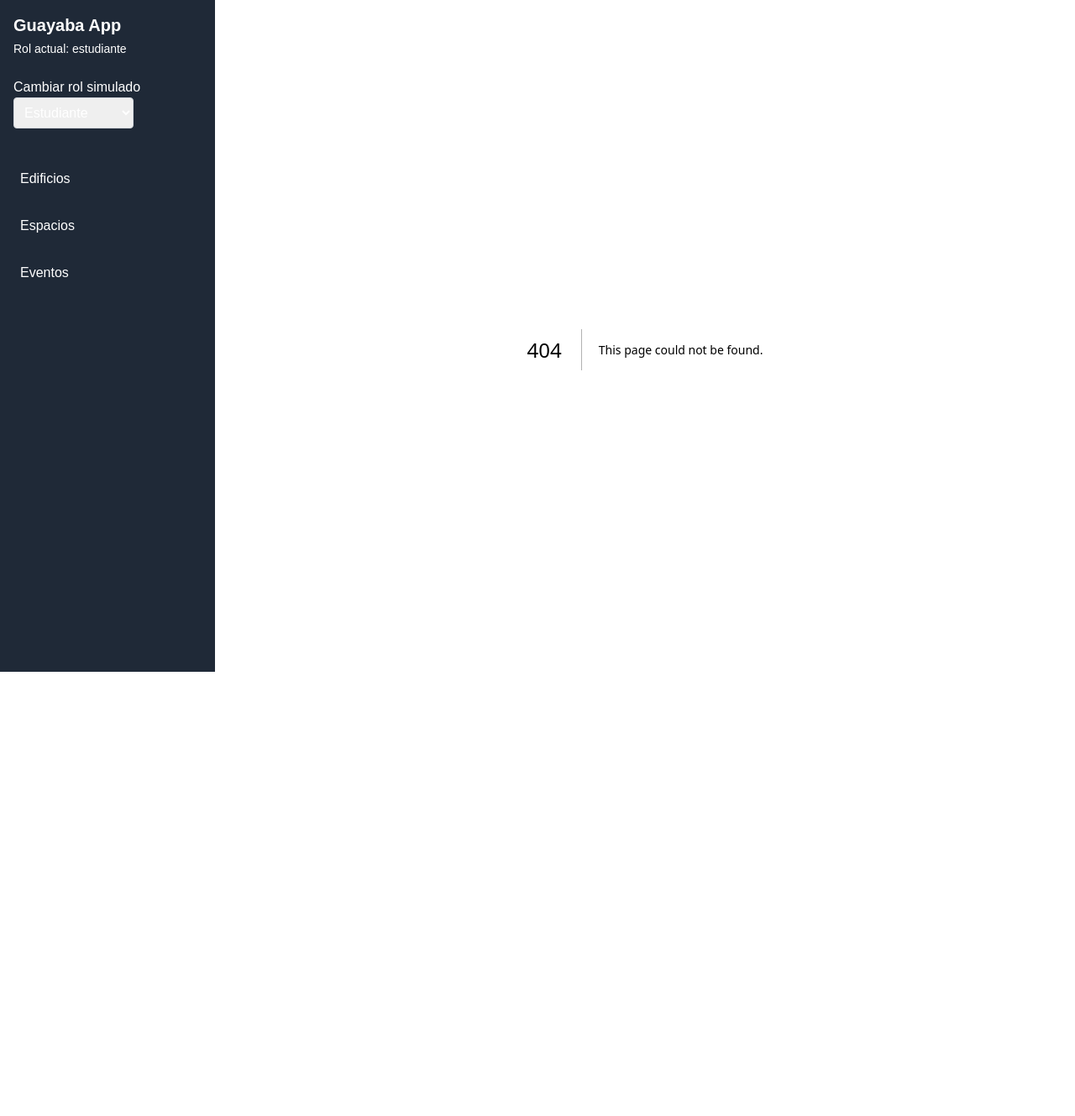
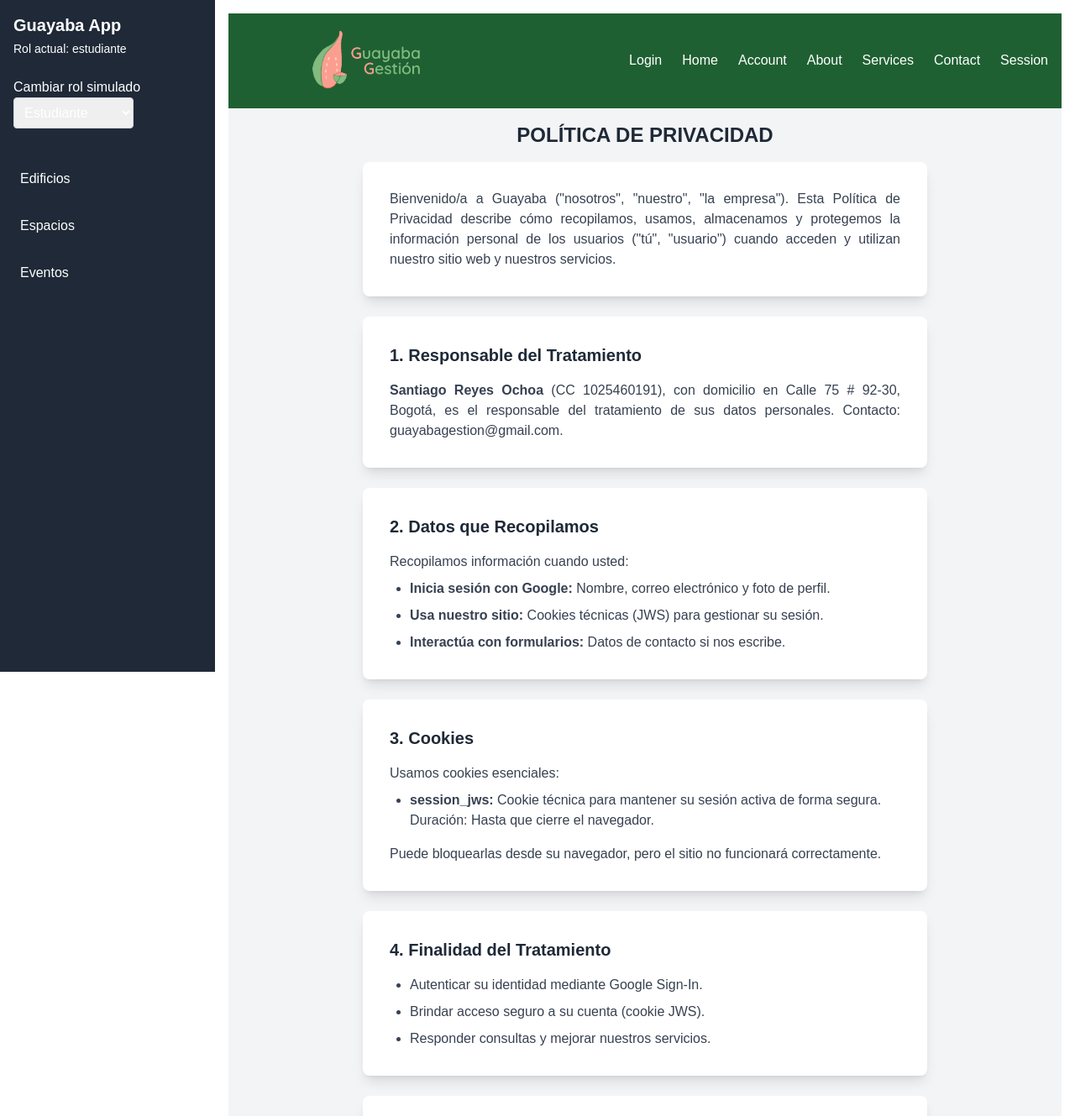
Before and after one commit to GUAYABA-Gestion/GUAYABA-Frontend, a Next.js app: page /privacy in a window 1280 px wide. Before the commit this address had no page. Shown: the top 1329 px of the page at 84% size. Before the commit the page ends 832 px from the top, so only its background shows below. Built offline with nearby package versions, Linux system fonts and the light colour scheme.

Commit message:
privacy policy page added

```diff
--- a/components/Footer.tsx
+++ b/components/Footer.tsx
@@ -19,10 +19,10 @@ const Footer = () => {
                 <a href="#" className="hover:underline">Términos y Condiciones</a>
               </li>
               <li>
-                <a href="#" className="hover:underline">Política de Privacidad</a>
+                <a href="/privacy" className="hover:underline">Política de Privacidad</a>
               </li>
               <li>
-                <a href="#" className="hover:underline">Política de Tratamiento de Datos</a>
+                <a href="/policy" className="hover:underline">Política de Tratamiento de Datos</a>
               </li>
             </ul>
           </div>
--- a/src/app/policy/page.tsx
+++ b/src/app/policy/page.tsx
@@ -1,7 +1,7 @@
 "use client";
 import { useSession } from "next-auth/react";
 import { useEffect, useState } from "react";
-import { Header } from "../../../components";
+import { Header, Footer } from "../../../components";
 
 export default function Home() {
   const { data: session } = useSession();
@@ -196,7 +196,7 @@ export default function Home() {
             <br></br><br></br>
             •	Atender y evaluar la satisfacción de los usuarios frente a las peticiones, quejas, reclamos y denuncias presentadas.
             <br></br><br></br>
-            La recolección, almacenamiento, uso, circulación, supresión, actualización y gestión de los datos personales capturados por Guayaba, se realizará en ejercicio de sus funciones legales.
+            La recolección, almacenamiento, uso, circulación, supresión, actualización y gestión de los datos personales capturados por Guayaba, se realizará en ejercicio de sus funciones.
           </p>
         </div>
 
@@ -426,6 +426,7 @@ export default function Home() {
           </p>
         </div>
       </div>
+      <Footer />
     </div>
   );
 }
--- /dev/null
+++ b/src/app/privacy/page.tsx
@@ -0,0 +1,118 @@
+"use client";
+import { useState, useEffect } from "react";
+import { Header, Footer } from "../../../components";
+
+export default function PrivacyPolicy() {
+  return (
+    <div>
+      <Header />
+      <div className="flex min-h-screen flex-col items-center justify-center p-4 bg-gray-100">
+        <h1 className="text-2xl font-bold text-gray-800 mb-4 text-center">
+          POLÍTICA DE PRIVACIDAD
+        </h1>
+
+        <div className="bg-white p-8 rounded-lg shadow-lg max-w-2xl mb-6">
+          <p className="text-justify text-gray-700">
+            Bienvenido/a a Guayaba ("nosotros", "nuestro", "la empresa").
+            Esta Política de Privacidad describe cómo recopilamos, usamos, almacenamos y protegemos la información personal de los usuarios ("tú", "usuario")
+            cuando acceden y utilizan nuestro sitio web y nuestros servicios.
+          </p>
+        </div>
+
+        {/* 1 */}
+        <div className="bg-white p-8 rounded-lg shadow-lg max-w-2xl mb-6">
+          <h2 className="text-xl font-bold text-gray-800 mb-4">1. Responsable del Tratamiento</h2>
+          <div className="text-justify text-gray-700">
+            <strong>Santiago Reyes Ochoa</strong> (CC 1025460191), con domicilio en Calle 75 # 92-30, Bogotá,
+            es el responsable del tratamiento de sus datos personales. Contacto: guayabagestion@gmail.com.
+          </div>
+        </div>
+
+        {/* 2 */}
+        <div className="bg-white p-8 rounded-lg shadow-lg max-w-2xl mb-6 w-full">
+          <h2 className="text-xl font-bold text-gray-800 mb-4">2. Datos que Recopilamos</h2>
+          <div className="text-justify text-gray-700">
+            Recopilamos información cuando usted:
+          </div>
+          <ul className="list-disc pl-6 mt-2 text-gray-700">
+            <li className="mb-2">
+              <strong>Inicia sesión con Google:</strong> Nombre, correo electrónico y foto de perfil.
+            </li>
+            <li className="mb-2">
+              <strong>Usa nuestro sitio:</strong> Cookies técnicas (JWS) para gestionar su sesión.
+            </li>
+            <li>
+              <strong>Interactúa con formularios:</strong> Datos de contacto si nos escribe.
+            </li>
+          </ul>
+        </div>
+
+        {/* 3 */}
+        <div className="bg-white p-8 rounded-lg shadow-lg max-w-2xl mb-6">
+          <h2 className="text-xl font-bold text-gray-800 mb-4">3. Cookies</h2>
+          <div className="text-justify text-gray-700">
+            Usamos cookies esenciales:
+          </div>
+          <ul className="list-disc pl-6 mt-2 text-gray-700">
+            <li className="mb-2">
+              <strong>session_jws:</strong> Cookie técnica para mantener su sesión activa de forma segura.
+              Duración: Hasta que cierre el navegador.
+            </li>
+          </ul>
+          <div className="mt-4 text-justify text-gray-700">
+            Puede bloquearlas desde su navegador, pero el sitio no funcionará correctamente.
+          </div>
+        </div>
+
+        {/* 4  */}
+        <div className="bg-white p-8 rounded-lg shadow-lg max-w-2xl mb-6 w-full">
+          <h2 className="text-xl font-bold text-gray-800 mb-4">4. Finalidad del Tratamiento</h2>
+          <ul className="list-disc pl-6 text-gray-700">
+            <li className="mb-2">Autenticar su identidad mediante Google Sign-In.</li>
+            <li className="mb-2">Brindar acceso seguro a su cuenta (cookie JWS).</li>
+            <li>Responder consultas y mejorar nuestros servicios.</li>
+          </ul>
+        </div>
+
+        {/* 5 */}
+        <div className="bg-white p-8 rounded-lg shadow-lg max-w-2xl mb-6">
+          <h2 className="text-xl font-bold text-gray-800 mb-4">5. Compartición de Información</h2>
+          <p className="text-justify text-gray-700">
+            No vendemos ni compartimos datos personales con terceros, salvo en los siguientes casos:<br />
+            - Con <strong>Google</strong>, para la autenticación mediante OAuth.<br />
+            - Cuando sea requerido por ley o autoridades competentes.<br />
+          </p>
+        </div>
+
+        {/* 6 */}
+        <div className="bg-white p-8 rounded-lg shadow-lg max-w-2xl mb-6">
+          <h2 className="text-xl font-bold text-gray-800 mb-4">6. Seguridad y Almacenamiento de Datos</h2>
+          <p className="text-justify text-gray-700">
+            Implementamos medidas técnicas y organizativas para proteger los datos personales de accesos no autorizados, alteración o pérdida.
+          </p>
+        </div>
+
+        {/* 7 */}
+        <div className="bg-white p-8 rounded-lg shadow-lg max-w-2xl mb-6 w-full">
+          <h2 className="text-xl font-bold text-gray-800 mb-4">7. Derechos del Usuario</h2>
+          <p className="text-justify text-gray-700">
+            Como usuario, tienes derecho a:<br />
+            - Acceder, rectificar o eliminar tu información personal.<br />
+            - Revocar el consentimiento para el uso de tus datos.<br />
+            - Solicitar información sobre el tratamiento de tus datos.<br />
+            Para ejercer estos derechos, contáctanos en: guayabagestion@gmail.com.
+          </p>
+        </div>
+
+        {/* 8 */}
+        <div className="bg-white p-8 rounded-lg shadow-lg max-w-2xl mb-6">
+          <h2 className="text-xl font-bold text-gray-800 mb-4">8. Cambios en esta Política</h2>
+          <p className="text-justify text-gray-700">
+            Nos reservamos el derecho de modificar esta Política de Privacidad en cualquier momento. Cualquier cambio será notificado a través de nuestro sitio web.
+          </p>
+        </div>
+      </div>
+      <Footer />
+    </div>
+  );
+}
```
